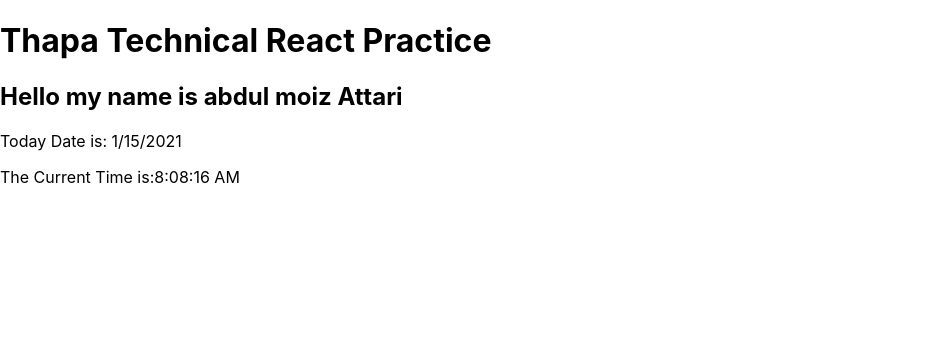
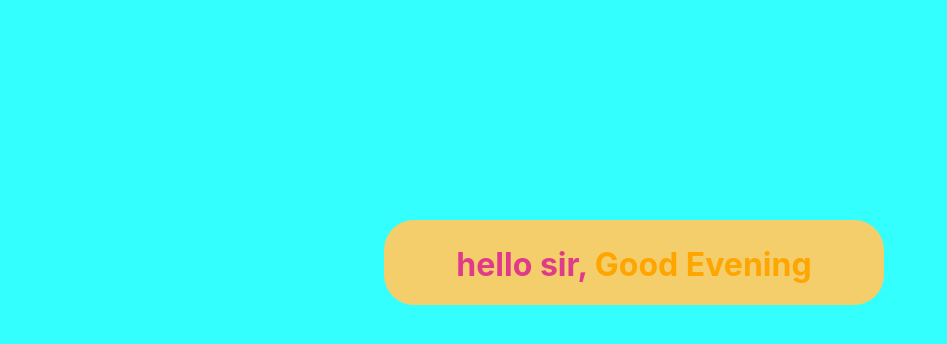
Before and after one commit to AbdulMoiz8994/thapapract, a React (Create React App) app: page / in a window 1280 px wide. Shown: the top 344 px of the page, without its empty margins (0-947 px from the left). Built offline with nearby package versions, Linux system fonts and the light colour scheme.

Commit message:
add these chnages we made and also we are doing react practice

```diff
--- a/public/index.html
+++ b/public/index.html
@@ -25,6 +25,10 @@
       Learn how to configure a non-root public URL by running `npm run build`.
     -->
     <title>React App</title>
+    <link rel="preconnect" href="https://fonts.gstatic.com">
+<link href="https://fonts.googleapis.com/css2?family=Open+Sans:ital@1&display=swap" rel="stylesheet">
+    <!-- <link rel="preconnect" href="https://fonts.gstatic.com">
+<link href="https://fonts.googleapis.com/css2?family=Open+Sans:ital,wght@1,400;1,800&display=swap" rel="stylesheet"> -->
   </head>
   <body>
     <noscript>You need to enable JavaScript to run this app.</noscript>
--- a/src/App.css
+++ b/src/App.css
@@ -1,4 +1,42 @@
-.App {
+.heading{
+  margin: 40px 50px;
+  color: burlywood;
+  text-align: center;
+  text-transform: capitalize;
+  font-size: x-large;
+  text-shadow: 2px 3px 2px gray;
+  font-family: 'Open Sans', sans-serif;
+}
+.imgss{
+  display: flex !important;
+   justify-content: center !important;
+
+}
+body{
+  background-color: rgba(0,255,255, 0.8);
+  box-sizing: border-box;
+}
+.h1{
+  text-align: center;
+  /* align-items: center; */
+  margin-top: 220px;
+  background-color: #F4CE6A;
+  border-radius: 30px;
+  height: 60px;
+  width: 500px;
+  padding-top: 25px;
+  margin-left: 30%;
+   font-weight: bolder;
+}
+
+
+
+
+
+
+
+
+/* .App {
   text-align: center;
 }
 
@@ -35,4 +73,4 @@
   to {
     transform: rotate(360deg);
   }
-}
+} */
--- a/src/App.jsx
+++ b/src/App.jsx
@@ -1,20 +1,70 @@
 import React from 'react';
+import './App.css'
+
+function App(){
+  // const names="abdul moiz"
+  // const lastNames="Attari"
+  //  const currentDate= new Date().toLocaleDateString()
+  //  const currentTime= new Date().toLocaleTimeString()
+  //  const imgs="https://picsum.photos/250/300"
+  //  const imgs1="https://picsum.photos/250/300"
+  //  const imgs2="https://picsum.photos/250/300"
+
+  //  const heading={
+  //     color: '#207398',
+  //     margin: '40px 50px',
+  //     textAlign: 'center',
+  // textTransform: 'capitalize',
+  // fontSize: 'x-large',
+  // textShadow: '2px 3px 2px gray',
+  // fontFamily: "'Open Sans', sans-serif",
+  //  }
+ let dates= new Date(2021,1,18,14);
+ dates= dates.getHours();
+ let changes='';
+ let colors={};
+ if(dates >=1 && dates <=12){
+   changes="Good Morning"
+   colors.color="green"
+
+ }else if(dates >12 && dates <=19){
+    changes="Good Evening"
+    colors.color="orange"
+ }else{
+   changes="Good Night"
+   colors.color="black"
+
+ }
+  return(
+    <div>
+      <div>
+
+<h1 style={{color: '#E03B8B'}} className="h1">hello sir, <span style={colors}>{changes}</span></h1>
 
 
-function App(){
-  const names="abdul moiz"
-  const lastNames="Attari"
-   const currentDate= new Date().toLocaleDateString()
-   const currentTime= new Date().toLocaleTimeString()
-  return(
-    <div>
+
+      </div>
+
+      {/* <h1 style={heading}>Thapa Technical React Practice before</h1>
+      <h1 style={{color: 'blue', textAlign: 'center', fontFamily: 'sans-serif'}}>Thapa Technical React Practice before</h1>
+
+      <h1 className="heading">Thapa Technical React Practice before</h1>
+
+      <div className="imgss">
+      <img src={imgs} alt="random images"/>
+      <img src={imgs1} alt="random images"/>
+      <img src={imgs2} alt="random images"/>
+
+      </div> */}
+      {/* <h2>{`Hello my name is ${names} ${lastNames}`}</h2>
+      <p>Today Date is: {currentDate}</p>
+      <p>The Current Time is:{currentTime}</p> */}
       {/* <h1>{`hello world my name is ${names} and my last name is ${lastNames} ${5+5}`}</h1> */}
       {/* <h1>My name is {names}</h1> */}
       {/* <h2>My lucky number is {Math.random()}</h2> */}
-      <h1>Thapa Technical React Practice</h1>
-      <h2 contentEditable="inherit">{`Hello my name is ${names} ${lastNames}`}</h2>
-      <p>Today Date is: {currentDate}</p>
-      <p>The Current Time is:{currentTime}</p>
+      {/* <img src="https://fontawesome.com/icons/user-nurse?style=solid" alt=""/> */}
+      {/* <div style={{width: "100%"}}><iframe width="100%" height="600" frameborder="0" scrolling="no" marginheight="0" marginwidth="0" src="https://maps.google.com/maps?width=100%25&amp;height=600&amp;hl=en&amp;q=karachi+(My%20Business%20Name)&amp;t=&amp;z=14&amp;ie=UTF8&amp;iwloc=B&amp;output=embed" title="map"></iframe> */}
+      {/* <a href="https://www.maps.ie/route-planner.htm">Google Route Planner</a></div> */}
     </div>
   )
 }
```
Also changed, not shown: 1 other file (tests, documents, lock files or other folders).
